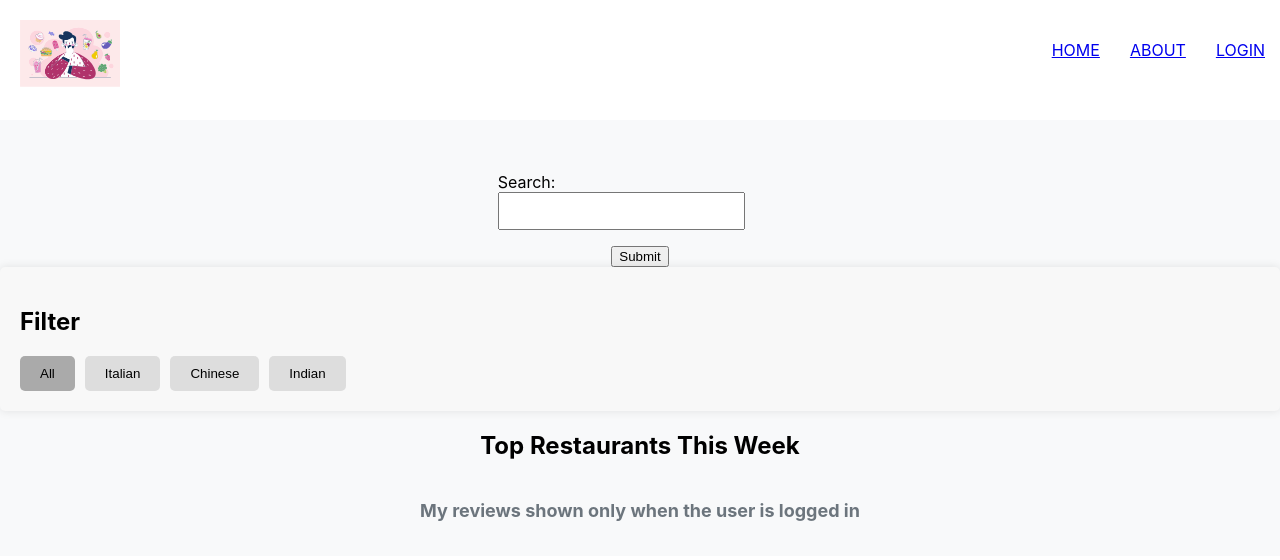
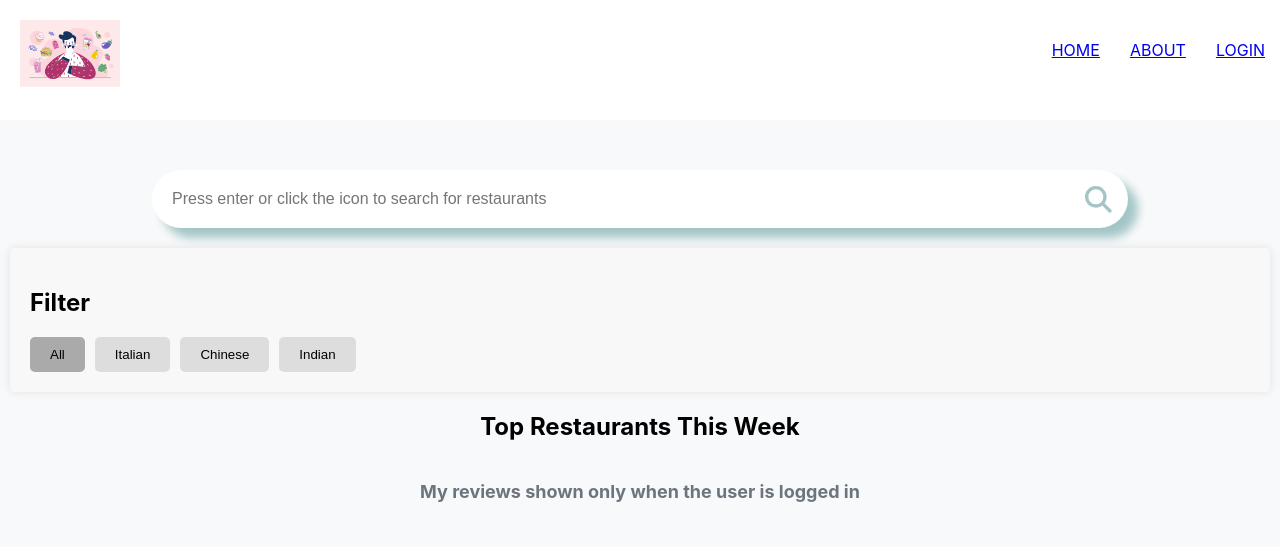
Before and after one commit to LeeJihyun99/RestaurantReviewApp, a React (Create React App) app in the folder restaurant-review-app/: page / in a window 1280 px wide. Shown: the top 560 px of the page. Built offline with nearby package versions, Linux system fonts and the light colour scheme.

Commit message:
added fontawesome packages to use globally and adjusted the searchbar

```diff
--- a/restaurant-review-app/src/App.js
+++ b/restaurant-review-app/src/App.js
@@ -3,6 +3,10 @@ import { Routes, Route } from 'react-router-dom';
 import Navigation from "./routes/navigation/navigation.component";
 import Home from './routes/home/home.component';
 import GoogleButton from 'react-google-button'
+import { library } from '@fortawesome/fontawesome-svg-core';
+import { fab } from '@fortawesome/free-brands-svg-icons'
+import { fas } from '@fortawesome/free-solid-svg-icons'
+import { far } from '@fortawesome/free-regular-svg-icons'
 
 const About = ()=> (
   <h2>This is the about page.</h2>
@@ -28,3 +32,4 @@ const App= ()=> {
 }
 
 export default App;
+library.add(fab, fas, far)
--- a/restaurant-review-app/src/components/searchbar/searchbar.component.jsx
+++ b/restaurant-review-app/src/components/searchbar/searchbar.component.jsx
@@ -1,53 +1,43 @@
 import React, { useState } from 'react';
+import './searchbar.styles.scss';
+import { FontAwesomeIcon } from '@fortawesome/react-fontawesome';
+
 const SearchBar = ()=> {
     const [searchTerm, setSearchTerm] = useState('');
     const handleChange = (event) => {
         setSearchTerm(event.target.value);
+        console.log(searchTerm);
     };
     const handleSubmit = (event) => {
         event.preventDefault();
         // You can handle the search term here, for example, send it to an API
         console.log(`Searching for: ${searchTerm}`);
     };
-    //TODO replace seperate CSS data later :_
-    const styles = {
-        form: {
-            display: 'flex',
-            flexDirection: 'column',
-            alignItems: 'center',
-            gap: '1rem',
-            marginTop: '2rem'
-        },
-        input: {
-            width: '80%',
-            padding: '0.5rem',
-            fontSize: '1rem'
-        },
-        button: {
-            width: '30%',
-            padding: '0.5rem',
-            fontSize: '1rem',
-            backgroundColor: '#4caf50',
-            color: 'white',
-            border: 'none',
-            borderRadius: '4px',
-            cursor: 'pointer'
+
+    const handlePressEnter = (event)=> {
+        if (event.key === 'Enter'){
+            console.log(`Searching for: ${searchTerm}`);
         }
-    };
+    }
+
     return(
-        <form onSubmit={handleSubmit} style={styles.form}>
-        <label htmlFor="search">
-            Search:
+        <div className='search-container'>
+            <form className='searchform' onSubmit={handleSubmit}>
                 <input
                     type="text"
                     id="search"
                     value={searchTerm}
                     onChange={handleChange}
-                style={styles.input}
+                    className='searchInput'
+                    placeholder='Press enter or click the icon to search for restaurants'
+                    onKeyDown={handlePressEnter}
                 />
-        </label>
-        <input type="submit" value="Submit" />
+                <button className='searchBtn' type="submit">
+                <FontAwesomeIcon icon="fa-solid fa-magnifying-glass" size="2xl" className='searchIcon'  />
+                </button>
             </form>
+        </div>
+
 
 )
 }
--- /dev/null
+++ b/restaurant-review-app/src/components/searchbar/searchbar.styles.scss
@@ -0,0 +1,43 @@
+.search-container{
+    padding:20px;
+    position:relative;
+    width:80%;
+    display:flex;
+    align-items: center;
+}
+.searchform {
+    display: flex;
+    align-items: center;
+    gap: 1rem;
+    width:100%;
+}
+.searchInput{
+    width: 100%;
+    padding: 20px;;
+    font-size: 1rem;
+    border-radius: 30px;
+    box-shadow: 10px 10px 10px rgb(164, 197, 198);
+    border:none;
+
+    &:hover{
+        box-shadow: 10px 10px 10px rgb(82, 111, 112);
+        transition: box-shadow 0.5s ease;
+    }
+    &:focus{
+        outline:none;
+        box-shadow: 10px 10px 10px rgb(82, 111, 112);
+    }
+}
+
+.searchBtn{
+    border:none;
+    background-color:transparent;
+    position:absolute;
+    right:30px;
+    cursor:pointer;
+    color:rgb(164, 197, 198);
+
+    &:hover{
+        color:rgb(42, 84, 85);
+    }
+}
--- a/restaurant-review-app/src/routes/home/home.styles.scss
+++ b/restaurant-review-app/src/routes/home/home.styles.scss
@@ -3,7 +3,7 @@
     flex-direction: column;
     align-items: center;
     justify-content: center;
-    padding: 20px;
+    padding: 30px;
     background-color: #f8f9fa;
 }
 
```
Also changed, not shown: restaurant-review-app/package.json (+7 -0 lines), 1 other file (tests, documents, lock files or other folders). Lines whose indentation alone changed are shown as unchanged.
